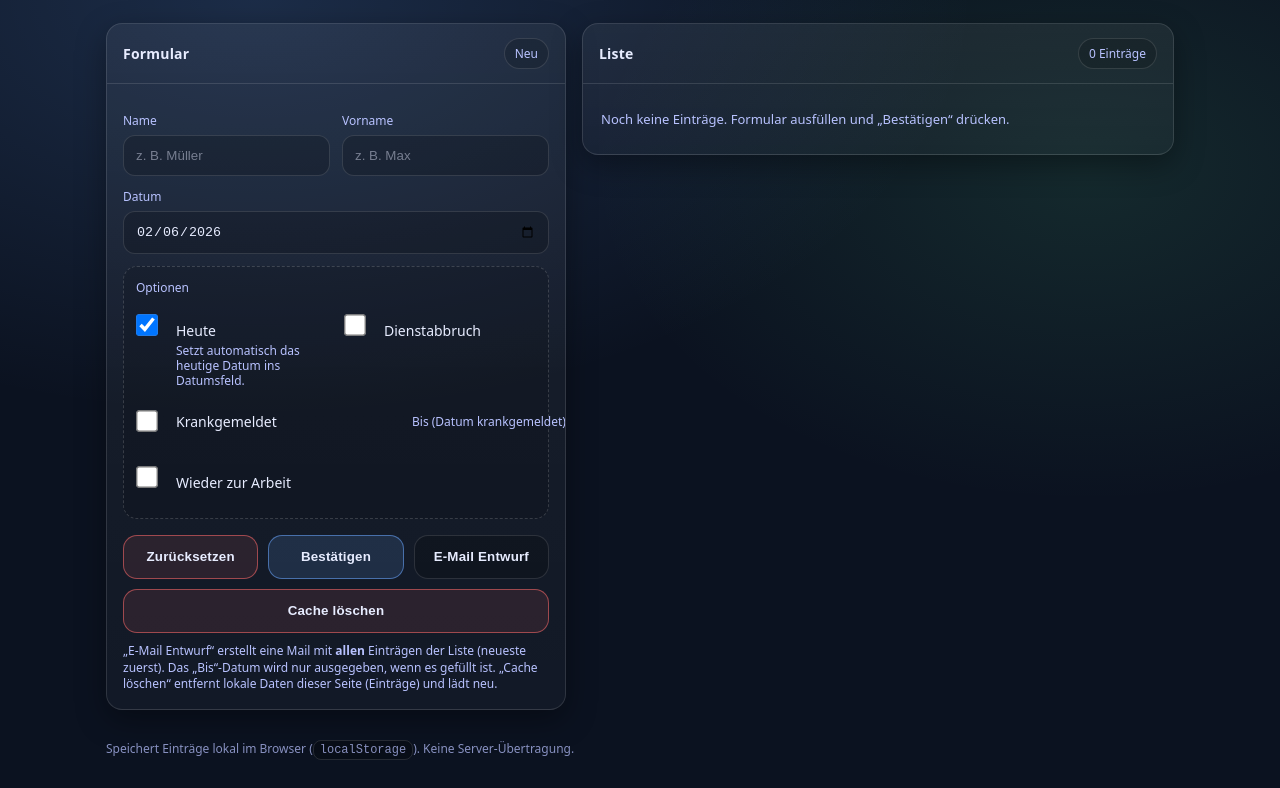
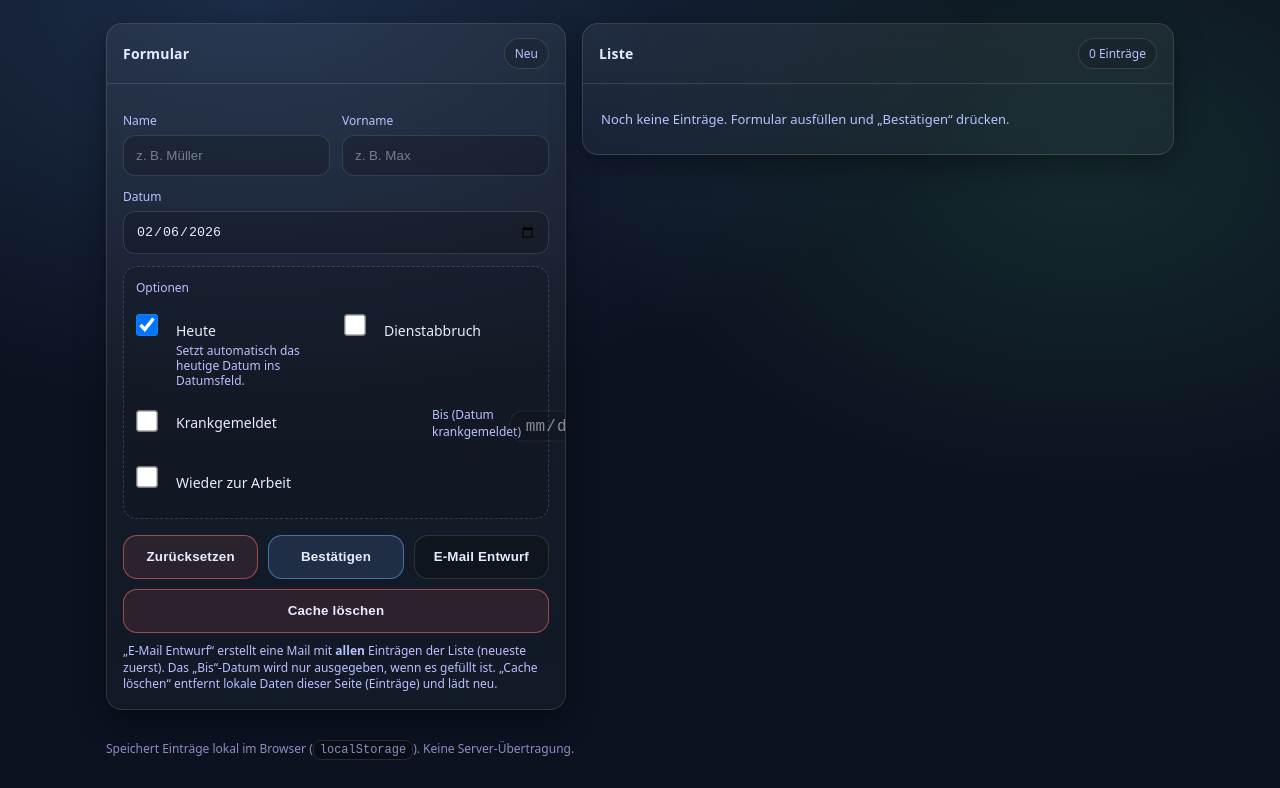
Before and after one commit to davsan86/krankmeldung-schule-pbg.de, a plain HTML site: page index.html in a window 1280 px wide. Shown: the part 92-880 px from the top of the page. Drawn offline with Linux system fonts and the light colour scheme.

Commit message:
Update index.html

```diff
--- a/index.html
+++ b/index.html
@@ -42,7 +42,6 @@
       line-height:1.35;
     }
 
-    /* Layout: Tablet (iPad) 1-spaltig (lesbarer), Desktop sehr breit 2-spaltig */
     .wrap{
       max-width:1100px;
       margin:0 auto;
@@ -117,14 +116,13 @@
       gap:10px;
     }
 
-    /* Tablet & größer: 2 Spalten – nutzt Platz besser */
     @media (min-width: 760px){
       .checks{
         grid-template-columns: 1fr 1fr;
         gap:12px 16px;
       }
       .checks > .checks-title{ grid-column: 1 / -1; }
-      .check-inline{ grid-column: 1 / -1; } /* Krankgemeldet über volle Breite */
+      .check-inline{ grid-column: 1 / -1; }
     }
 
     .checks-title{
@@ -133,13 +131,12 @@
       color:var(--muted);
     }
 
-    /* Jede Checkbox-Zeile als Grid: [Box] [Inhalt] */
     .check{
       display:grid;
       grid-template-columns: 28px 1fr;
       gap:12px;
       align-items:start;
-      min-height:44px; /* Touch target */
+      min-height:44px;
     }
     .check input{
       margin:6px 0 0 2px;
@@ -166,17 +163,17 @@
       line-height:1.25;
     }
 
-    /* Krankgemeldet-Zeile: rechts „Bis“-Datum sauber ausrichten */
+    /* Krankgemeldet-Zeile */
     .check-inline-content{
       display:grid;
       grid-template-columns: 1fr;
       gap:10px;
       width:100%;
+      align-items:start;
     }
-
     @media (min-width: 760px){
       .check-inline-content{
-        grid-template-columns: 220px 1fr; /* links Label, rechts Bis-Block */
+        grid-template-columns: 240px 1fr;
         align-items:center;
         column-gap:16px;
       }
@@ -186,14 +183,20 @@
       display:grid;
       grid-template-columns: 1fr;
       gap:6px;
+      width:100%;
     }
 
+    /* FIX: iPad/Tablet – Date-Feld darf nicht kollabieren */
     @media (min-width: 760px){
       .bis-block{
-        grid-template-columns: auto 260px; /* "Bis..." + Feld */
+        grid-template-columns: 1fr minmax(240px, 360px);
         align-items:center;
         gap:10px;
-        justify-content:end;
+        justify-items:stretch; /* statt end -> verhindert shrink */
+      }
+      #krankBis{
+        min-width:240px;       /* verhindert „13“-Mini-Feld */
+        width:100%;
       }
     }
 
@@ -201,10 +204,7 @@
       margin:0;
       font-size:12px;
       color:var(--muted);
-      white-space:nowrap;
-    }
-    @media (max-width: 520px){
-      .inline-label{ white-space:normal; }
+      white-space:normal; /* nicht abschneiden, lieber umbrechen */
     }
 
     /* ===== Buttons ===== */
@@ -219,7 +219,6 @@
         grid-template-columns: 1fr 1fr 1fr;
       }
     }
-    /* Auf iPad: Cache löschen volle Breite unter den 3 Buttons */
     .btns-secondary{
       margin-top:10px;
       display:block;
@@ -239,7 +238,7 @@
       justify-content:center;
       gap:10px;
       transition: transform .06s ease, border-color .12s ease, background .12s ease;
-      min-height: 44px; /* iOS guideline */
+      min-height: 44px;
       width:100%;
     }
     button:active{ transform: translateY(1px); }
@@ -252,9 +251,7 @@
       background: rgba(255,106,106,.10);
     }
 
-    #clearCacheBtn{
-      width:100%;
-    }
+    #clearCacheBtn{ width:100%; }
 
     .hint{
       margin-top:10px;
```
